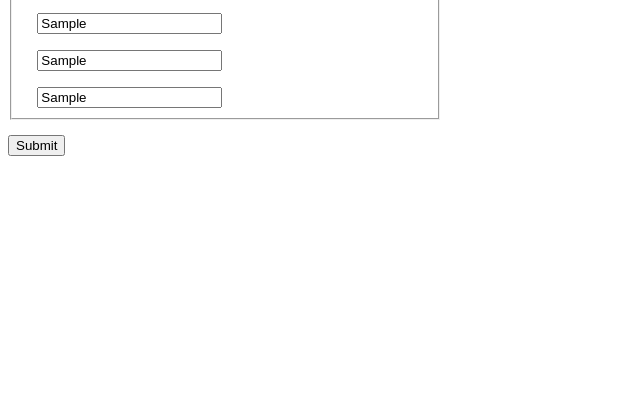
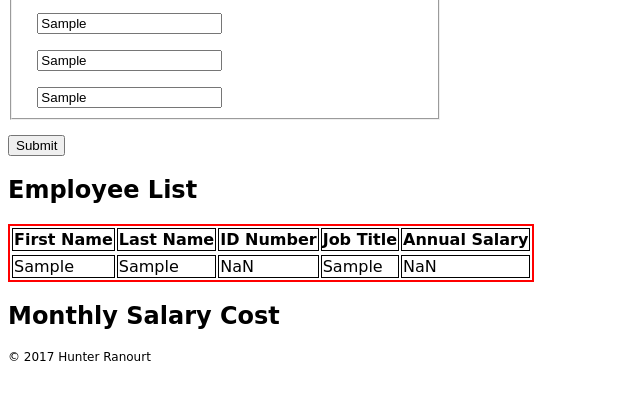
Before and after one commit to skwid138/weekendOne, a plain HTML site: page index.html in a window 1280 px wide. Both pictures are taken after typing "Sample", "Sample", "Sample", "Sample", "Sample" into the empty fields and a click on the button "Submit". Shown: the part 129-528 px from the top of the page, without its empty margins (0-640 px from the left). Drawn offline with Linux system fonts and the light colour scheme; a web font is replaced by a local one.

Commit message:
table is being built correctly

```diff
--- a/index.html
+++ b/index.html
@@ -28,15 +28,32 @@
             </form>
             <button id="submit">Submit</button>
         </section>
-        <section id="outputSection">
-            <h2></h2>
+        <section id="employeeSection">
+            <h2>Employee List</h2>
             <div>
+                <table>
+                    <tr>
+                        <th><span>First Name</span></th>
+                        <th><span>Last Name</span></th>
+                        <th><span>ID Number</span></th>
+                        <th><span>Job Title</span></th>
+                        <th><span>Annual Salary</span></th>
+                    </tr>
+                    <tbody>
 
+                    </tbody>
+                </table>
             </div>
+        </section>
+        <section id="salarySection">
+         <h2>Monthly Salary Cost</h2>
+        <div>
+
+        </div>
         </section>
     </main>
     <footer>
-
+    &copy; 2017 Hunter Ranourt
     </footer>
 </body>
 </html>
--- a/main.css
+++ b/main.css
@@ -19,3 +19,15 @@ body {
 form {
     margin-bottom: 15px;
 }
+
+footer {
+    font-size: 12px;
+}
+
+table {
+    border: 2px solid red;
+}
+
+th, td {
+    border: 1px solid black;
+}
--- a/script.js
+++ b/script.js
@@ -32,8 +32,16 @@ function submit( ) {
 
     new Employee($firstName, $lastName, $idNumber, $jobTitle, $annualSalary)
 
-// append information to the DOM
-// clear the input fields
+    var $employeeAppend = $('tbody:last-child');
+    // append information to the DOM
+    $employeeAppend.append("<tr>");
+    $employeeAppend.append("<td><span>" + $firstName + "</span></td>");
+    $employeeAppend.append("<td><span>" + $lastName + "</span></td>");
+    $employeeAppend.append("<td><span>" + $idNumber + "</span></td>");
+    $employeeAppend.append("<td><span>" + $jobTitle + "</span></td>");
+    $employeeAppend.append("<td><span>" + $annualSalary + "</span></td>");
+
+    // clear the input fields
 }
 
 // builds objects with employee info
```
